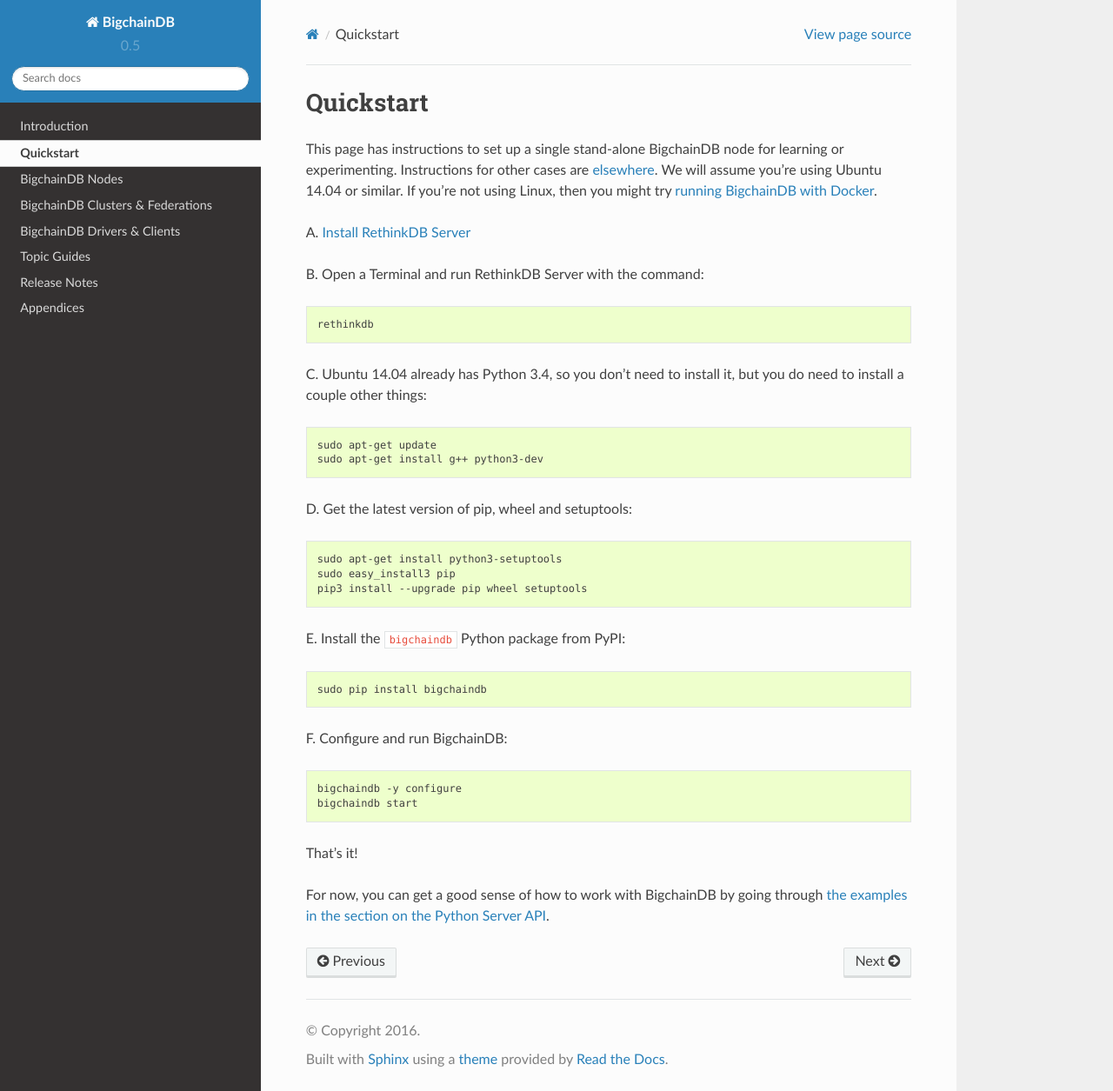
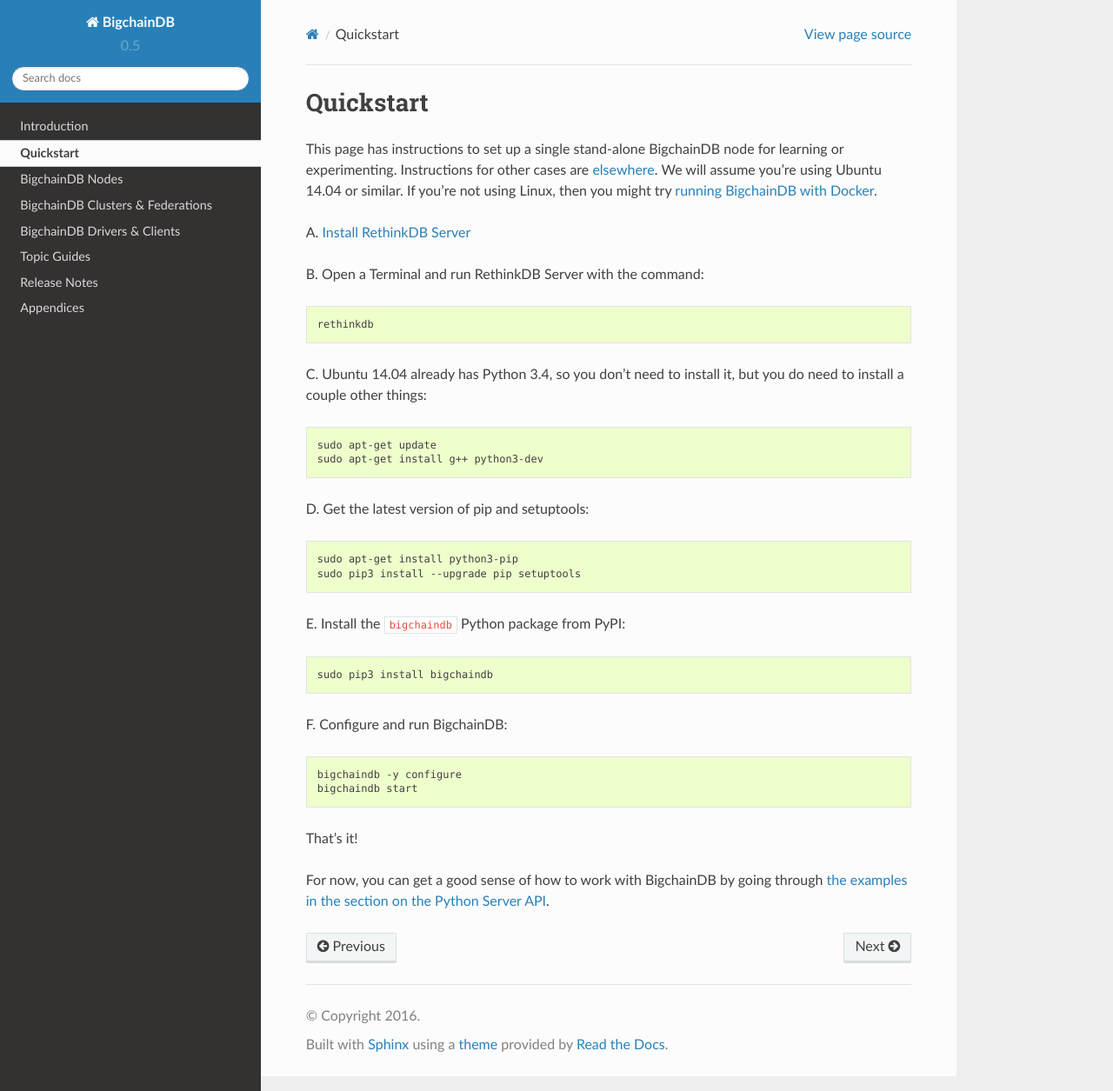
Before and after one commit to bigchaindb/bigchaindb, a Sphinx documentation site: the page built from docs/source/quickstart.md, in a window 1280 px wide and 1255 px high. Shown: the whole window at 87% size. Built offline with Sphinx 7.4.7 and the Read the Docs theme 2.0.0, drawn with Linux system fonts in a browser that asks for light colours.

Commit message:
In Quickstart, update pip like everywhere else
This makes the **Quickstart** instructions for updating `pip` (`pip3`) consistent with the other documentation and code.

````diff
--- a/docs/source/quickstart.md
+++ b/docs/source/quickstart.md
@@ -15,16 +15,15 @@
 sudo apt-get install g++ python3-dev
 ```
 
-D. Get the latest version of pip, wheel and setuptools:
+D. Get the latest version of pip and setuptools:
 ```text
-sudo apt-get install python3-setuptools
-sudo easy_install3 pip
-pip3 install --upgrade pip wheel setuptools
+sudo apt-get install python3-pip
+sudo pip3 install --upgrade pip setuptools
 ```
 
 E. Install the `bigchaindb` Python package from PyPI:
 ```text
-sudo pip install bigchaindb
+sudo pip3 install bigchaindb
 ```
 
 F. Configure and run BigchainDB:
````
